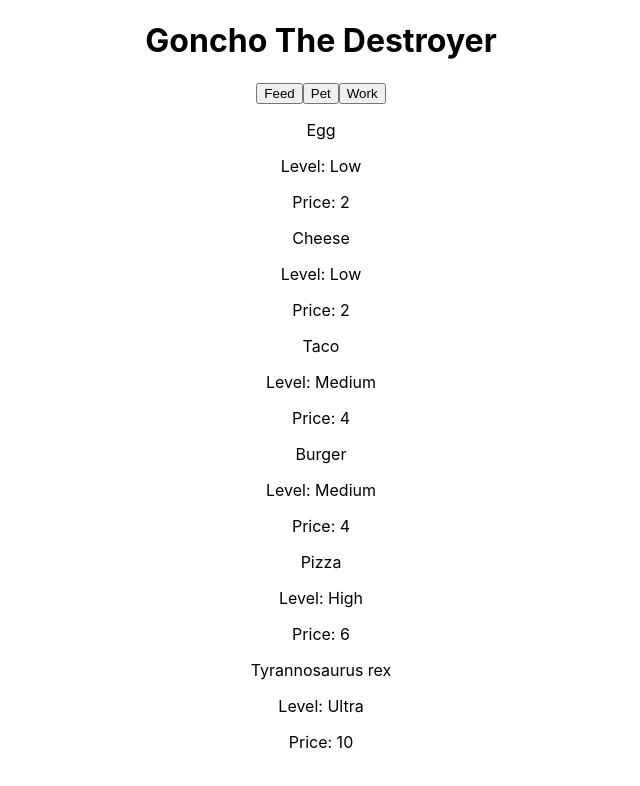
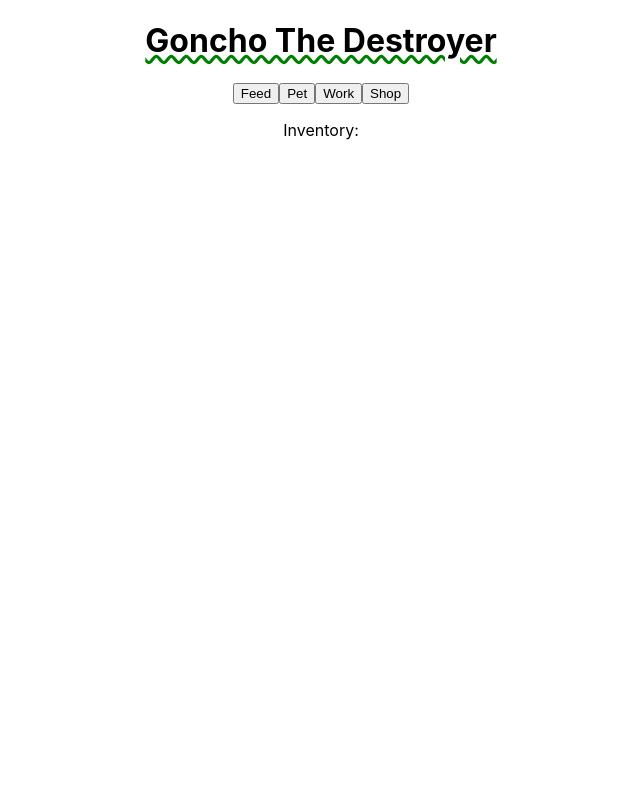
Before and after one commit to sunnyhagey/phase-2-project, a React (Create React App) app in the folder tummygucci-app/: page / in a window 1280 px wide. Shown: the top 786 px of the page, without its empty margins (319-959 px from the left). Built offline with nearby package versions, Linux system fonts and the light colour scheme; data requests are answered from the project's data file; the HTML template or start-up script is replaced by a standard one.

Commit message:
toggle shop menu

```diff
--- a/tummygucci-app/src/components/GucciPage.js
+++ b/tummygucci-app/src/components/GucciPage.js
@@ -5,6 +5,14 @@ const baseUrl = "http://localhost:3000/"
 const itemsUrl = baseUrl + "items/"
 
 function GucciPage() {
+
+    //set state for shop
+    const [showShop, setShowShop] = useState(false)
+
+    //toggle true and false on click
+    const handleShop = (e) => {
+        setShowShop((showShop) => (!showShop))
+    }
 
     const [itemsState, setItemsState] = useState([])
     useEffect(() => fetchItems(), [])
@@ -19,7 +27,9 @@ function GucciPage() {
     return(
         <div>
             <MainContainer
-            itemsState = {itemsState}/>
+            itemsState = {itemsState}
+            handleShop = {handleShop}
+            showShop = {showShop}/>
         </div>
     )
 }
--- a/tummygucci-app/src/components/MainContainer.js
+++ b/tummygucci-app/src/components/MainContainer.js
@@ -4,23 +4,22 @@ import GucciPage from "./GucciPage";
 
 function MainContainer( props ) {
 
+    const {showShop} = props
+
     const mapItems = props.itemsState.map(item =>
         <ShopContainer
         item = {item}
         key = {item.id}/>)
-
-        function displayShop() {
-            return(
-                mapItems
-            )
-        }
 
     return(
         <div>
             <button>Feed</button>
             <button>Pet</button>
             <button>Work</button>
-            {mapItems}
+            <button onClick={props.handleShop}>Shop</button>
+            {showShop ? mapItems : null}
+            <br/>
+            <p>Inventory:</p>
         </div>
     )
 }
--- a/tummygucci-app/src/index.css
+++ b/tummygucci-app/src/index.css
@@ -1,6 +1,13 @@
+h1 {
+  text-decoration: green wavy underline;
+  font-family: 'Orbitron', -apple-system, BlinkMacSystemFont, 'Segoe UI', 'Roboto', 'Oxygen',
+    'Ubuntu', 'Cantarell', 'Fira Sans', 'Droid Sans', 'Helvetica Neue',
+    sans-serif;
+}
+
 body {
   margin: 0;
-  font-family: -apple-system, BlinkMacSystemFont, 'Segoe UI', 'Roboto', 'Oxygen',
+  font-family: 'Orbitron', -apple-system, BlinkMacSystemFont, 'Segoe UI', 'Roboto', 'Oxygen',
     'Ubuntu', 'Cantarell', 'Fira Sans', 'Droid Sans', 'Helvetica Neue',
     sans-serif;
   -webkit-font-smoothing: antialiased;
@@ -11,3 +18,64 @@ code {
   font-family: source-code-pro, Menlo, Monaco, Consolas, 'Courier New',
     monospace;
 }
+
+
+.button {
+  text-transform: capitalize;
+  font-weight: 600;
+  font-size: 3em;
+  color:#000;
+  border-radius: 10px;
+  margin: 10px 50px;
+  padding: 20px;
+  background-color: #73bae8
+}
+
+.inventory {
+  background-color: #73bae8;
+  margin: 10px 50px;
+  padding: 20px;
+}
+
+.bg-main {
+  width: 100%;
+  background-color: #dc8ecc;
+}
+
+.thoughtBubble {
+  width: 215px;
+  margin: 0 auto;
+  float: left;
+}
+
+.tommy {
+  width: 425px;
+  padding-bottom: 100px;
+  margin: 0 auto;
+  float: left;
+}
+
+.bar {
+  border: 1px black;
+  border-radius: 5px;
+  background-color: #6e6e6e;
+  padding: 10px 0;
+}
+
+.barFilled {
+  border: 1px black;
+  border-radius: 5px;
+  padding: 10px 0;
+  background-color:#ac3232;
+}
+
+.status-icon {
+  width: 50px;
+  padding: 10px;
+}
+
+.main-content {
+  max-width: 1200px ;
+  margin: 0 auto;
+  float: left;
+}
```
